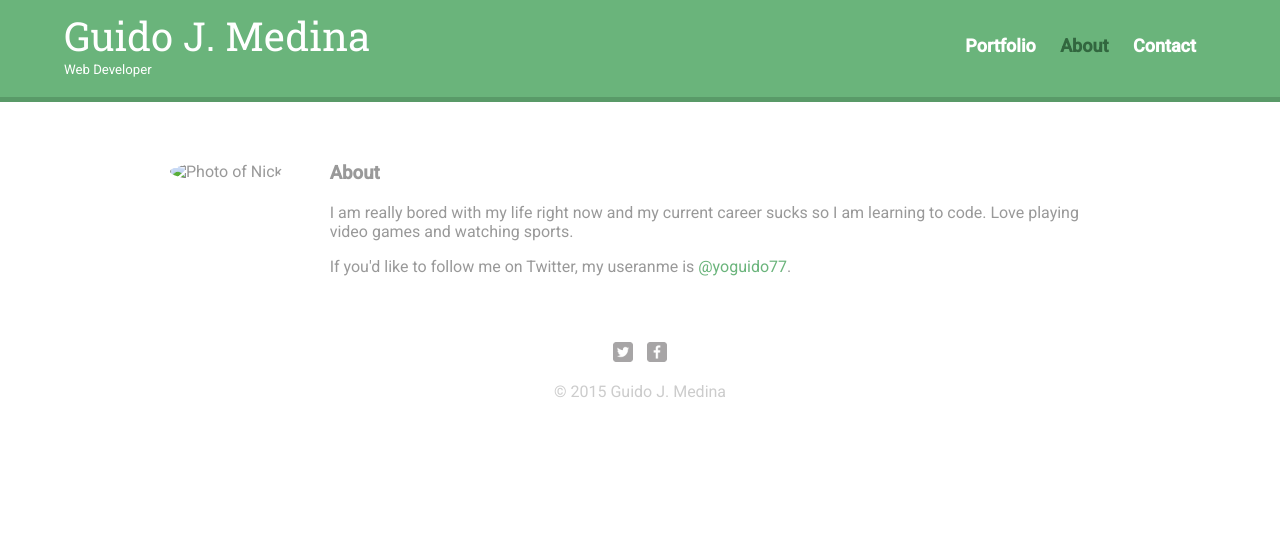
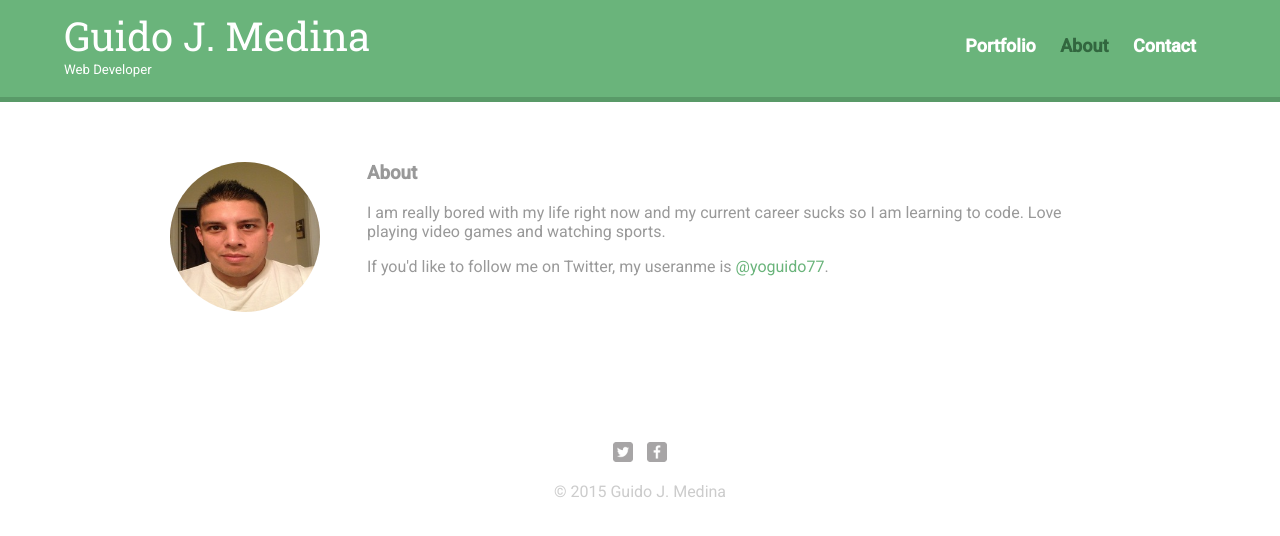
Before and after one commit to yoguido77/currentwebsite, a plain HTML site: page about.html in a window 1280 px wide. Drawn offline with Linux system fonts and the light colour scheme.

Commit message:
added my photo and fixed sizing

```diff
--- a/about.html
+++ b/about.html
@@ -26,7 +26,7 @@
     </header>
     <div id="wrapper">
       <section>
-        <img src="img/nick.jpg" alt="Photo of Nick" class="profile-photo">
+        <img src="img/me18.jpg" alt="Photo of Guido" class="profile-photo">
         <h3>About</h3>
         <p>I am really bored with my life right now and my current career sucks so I am learning to code.  Love playing video games and watching sports.</p>
         <p>If you'd like to follow me on Twitter, my useranme is <a href="http://twitter.com/yoguido77">@yoguido77</a>.</p>
--- a/css/main.css
+++ b/css/main.css
@@ -130,7 +130,7 @@ PAGE: ABOUT
   display: block;
   max-width: 150px;
   margin: 0 auto 30px;
-  border-radius: 100%;
+  border-radius: 50%;
 }
 
 
```
Also changed, not shown: img/IMG_1539.jpg (added), img/me18.jpg (added).
